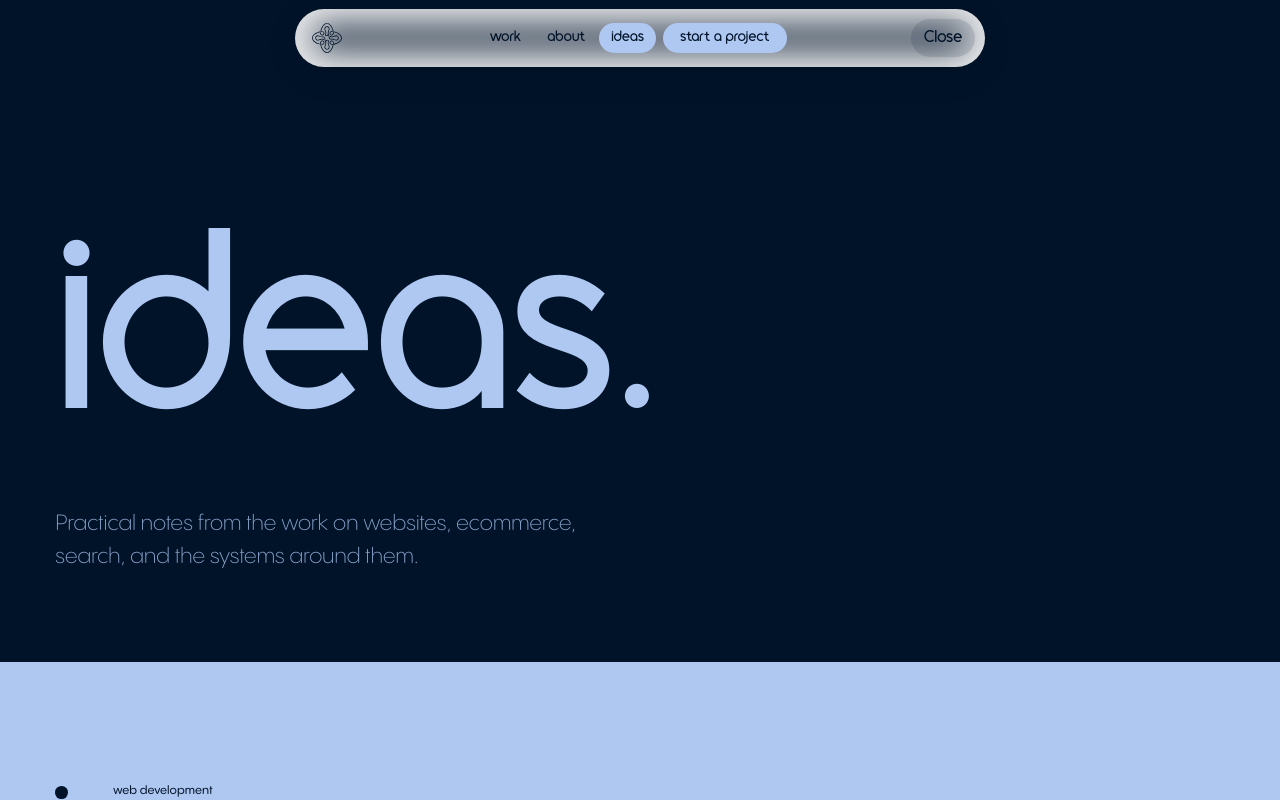
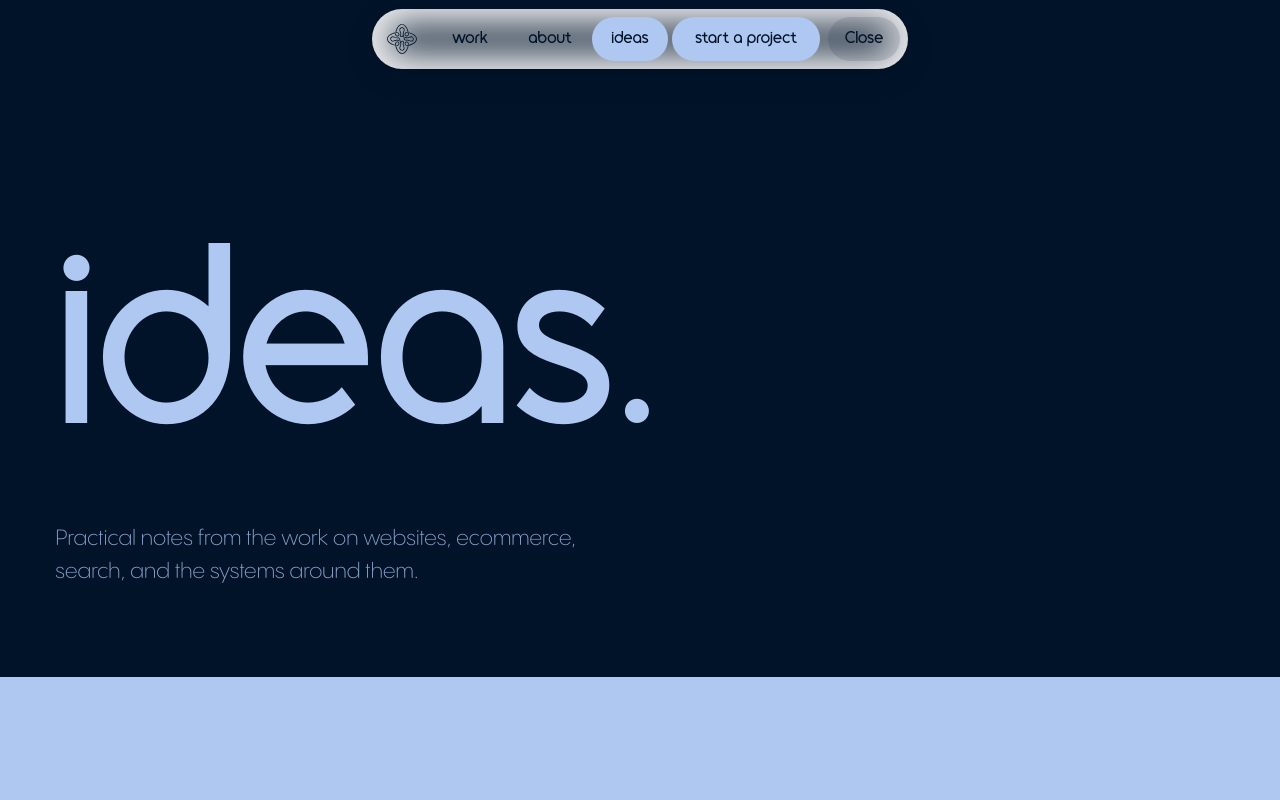
Before and after one commit to cedarandcactus/burgama-site-14.5, a Next.js app: page /ideas in a window 1280 px wide. Both pictures are taken after a click on the button "Open menu". Shown: the top 800 px of the page. Built offline with nearby package versions, Linux system fonts and the light colour scheme.

Commit message:
feat: update header dimensions and padding for cyan-shell layout

```diff
--- a/app/cyan-shell.css
+++ b/app/cyan-shell.css
@@ -3,35 +3,61 @@
   --cyan-ink: var(--palette-powder);
   --cyan-shade: var(--palette-powder-deep);
   --control-basis-width: clamp(18rem, 22vw, 20rem);
-  --header-compact-height: 58px;
-  --header-compact-width: 148px;
+  --header-control-height: 44px;
+  --header-shell-padding: 8px;
+  --header-control-gap: 8px;
+  --header-link-gap: 4px;
+  --header-link-width: 4.75rem;
+  --header-action-width: 9.25rem;
+  --header-toggle-width: 4.5rem;
+  --header-label-size: 1rem;
+  --header-symbol-size: 32px;
+  --header-top-inset: 9px;
+  --header-top: max(var(--header-top-inset), env(safe-area-inset-top, 0px));
+  --header-compact-height: calc(var(--header-control-height) + 2 * var(--header-shell-padding));
+  --header-compact-width: calc(var(--header-control-height) + var(--header-toggle-width) + var(--header-control-gap) + 2 * var(--header-shell-padding));
+  --header-navigation-width: calc(3 * var(--header-link-width) + var(--header-action-width) + 3 * var(--header-link-gap));
+  --header-expanded-width: calc(var(--header-control-height) + var(--header-control-gap) + var(--header-navigation-width) + 2 * var(--header-shell-padding));
+  --header-open-width: calc(var(--header-expanded-width) + var(--header-toggle-width) + var(--header-control-gap));
   --header-surface: var(--palette-powder);
-  --header-clearance: 62px;
+  --header-clearance: calc(var(--header-top) + var(--header-compact-height) + var(--header-control-gap));
   --hero-frame-inset: clamp(12px, 2.2vw, 30px);
   --hero-frame-radius: clamp(24px, 3vw, 42px);
 }
 
+html:has(.cyan-header) {
+  scroll-padding-top: var(--header-clearance);
+}
+
 body .site-header.cyan-header {
+  --header-action-bg: var(--cyan-ink);
+  --header-action-ink: var(--cyan-night);
+  --header-motion: 560ms cubic-bezier(.16, 1, .3, 1);
   position: fixed;
   inset: 0 0 auto;
   z-index: 60;
   display: flex;
   justify-content: center;
   width: 100%;
-  padding: 9px var(--page-gutter) 0;
+  padding: var(--header-top) max(var(--page-gutter), env(safe-area-inset-right, 0px)) 0 max(var(--page-gutter), env(safe-area-inset-left, 0px));
   color: var(--cyan-night);
   background: transparent;
   pointer-events: none;
-  transition: padding 620ms cubic-bezier(.16, 1, .3, 1);
+  transition: padding var(--header-motion);
 }
 
 body .cyan-header .header-inner {
   position: relative;
+  display: flex;
+  align-items: center;
+  justify-content: flex-start;
+  gap: 0;
+  box-sizing: border-box;
   width: var(--header-compact-width);
   height: var(--header-compact-height);
-  max-width: calc(100vw - (2 * var(--page-gutter)));
+  max-width: 100%;
   margin-inline: auto;
-  padding: 8px 10px;
+  padding: var(--header-shell-padding);
   overflow: hidden;
   border: 0;
   border-radius: 999px;
@@ -44,12 +70,11 @@ body .cyan-header .header-inner {
   backdrop-filter: blur(9px);
   pointer-events: auto;
   transition:
-    width 560ms cubic-bezier(.16, 1, .3, 1),
-    height 460ms cubic-bezier(.16, 1, .3, 1),
-    border-radius 460ms cubic-bezier(.16, 1, .3, 1),
-    padding 460ms cubic-bezier(.16, 1, .3, 1),
-    background-color 240ms ease,
-    color 240ms ease;
+    width var(--header-motion),
+    height var(--header-motion),
+    border-radius var(--header-motion),
+    background-color 180ms ease,
+    color 180ms ease;
 }
 
 body .cyan-header .header-inner::before,
@@ -58,22 +83,25 @@ body .cyan-header .header-inner::after {
 }
 
 body .cyan-header[data-menu-open='true'] .header-inner {
-  width: min(690px, calc(100vw - (2 * var(--page-gutter))));
+  width: var(--header-open-width);
 }
 
 body .site-header.cyan-header[data-home='true'][data-condensed='false'] {
-  justify-content: center;
-  padding: calc(var(--hero-frame-inset) + 5px) var(--page-gutter) 0;
+  padding-top: max(calc(var(--hero-frame-inset) + 5px), env(safe-area-inset-top, 0px));
 }
 
-body .cyan-header[data-home='true'] .header-inner {
-  color: var(--cyan-night);
+body .cyan-header[data-home='true'] {
+  --header-action-bg: var(--cyan-night);
+  --header-action-ink: var(--cyan-ink);
 }
 
 body .cyan-header[data-home='true'][data-condensed='false'] .header-inner {
-  width: min(660px, calc(100vw - (2 * var(--page-gutter))));
-  max-width: calc(100vw - (2 * var(--page-gutter)));
-  min-height: clamp(58px, 5vw, 64px);
+  width: var(--header-expanded-width);
+}
+
+body .cyan-header[data-work='true'] {
+  --header-action-bg: var(--brand-navy);
+  --header-action-ink: var(--brand-white);
 }
 
 body .cyan-header[data-work='true'] .header-inner {
@@ -83,22 +111,18 @@ body .cyan-header[data-work='true'] .header-inner {
 body .cyan-header .cyan-header-mark-link {
   display: inline-grid;
   flex: none;
-  width: 44px;
-  height: 44px;
+  width: var(--header-control-height);
+  height: var(--header-control-height);
   place-items: center;
   color: inherit;
   border-radius: 50%;
-}
-
-body .cyan-header .cyan-header-mark-link:focus-visible {
-  outline: 2px solid currentColor;
-  outline-offset: 2px;
+  transition: background-color 180ms ease;
 }
 
 body .cyan-header .cyan-header-mark {
   display: block;
-  width: 32px;
-  height: 32px;
+  width: var(--header-symbol-size);
+  height: var(--header-symbol-size);
   background: currentColor;
   -webkit-mask: url('/burgama-symbol.svg') center / contain no-repeat;
   mask: url('/burgama-symbol.svg') center / contain no-repeat;
@@ -108,66 +132,74 @@ body .cyan-header .cyan-header-mark {
 }
 
 body .cyan-header .header-nav-shell {
-  display: grid;
-  flex: 0 1 auto;
-  grid-template-columns: 0fr;
+  order: 1;
+  flex: none;
+  width: 0;
   min-width: 0;
-  max-width: 0;
+  height: var(--header-control-height);
   margin-left: 0;
-  clip-path: inset(0 100% 0 0 round 999px);
   opacity: 0;
   visibility: hidden;
-  transform: translateX(-6px) scale(.98);
-  transform-origin: left center;
+  pointer-events: none;
   transition:
-    grid-template-columns 520ms cubic-bezier(.16, 1, .3, 1),
-    max-width 520ms cubic-bezier(.16, 1, .3, 1),
-    margin-left 520ms cubic-bezier(.16, 1, .3, 1),
-    clip-path 460ms cubic-bezier(.16, 1, .3, 1),
-    opacity 220ms ease,
-    transform 460ms cubic-bezier(.16, 1, .3, 1),
-    visibility 0s 520ms;
+    width var(--header-motion),
+    margin-left var(--header-motion),
+    opacity 180ms ease,
+    visibility 0s 560ms;
 }
 
 body .cyan-header[data-menu-open='true'] .header-nav-shell,
 body .cyan-header[data-home='true'][data-condensed='false'] .header-nav-shell {
-  grid-template-columns: 1fr;
-  max-width: 500px;
-  margin-left: 4px;
-  clip-path: inset(0 round 999px);
+  width: var(--header-navigation-width);
+  margin-left: var(--header-control-gap);
   opacity: 1;
   visibility: visible;
-  transform: translateX(0) scale(1);
-  transition-delay: 0s, 0s, 0s, 0s, 90ms, 0s, 0s;
-}
-
-body .cyan-header[data-menu-open='true'] .header-nav-shell {
-  flex: 1 1 auto;
+  pointer-events: auto;
+  transition-delay: 0s, 0s, 90ms, 0s;
 }
 
 body .cyan-header .header-nav {
   display: flex;
   align-items: center;
+  justify-content: flex-start;
+  gap: var(--header-link-gap);
+  width: var(--header-navigation-width);
+  min-width: 0;
+}
+
+body .cyan-header .header-nav a,
+body .cyan-header .cyan-menu-trigger {
+  display: inline-flex;
+  flex: none;
+  align-items: center;
   justify-content: center;
-  gap: 2px;
-  min-width: 0;
-  overflow: hidden;
+  box-sizing: border-box;
+  height: var(--header-control-height);
+  min-height: var(--header-control-height);
+  margin: 0;
+  padding: 0 12px;
+  border: 0;
+  border-radius: 999px;
+  color: inherit;
+  font-family: var(--font-cenura), sans-serif;
+  font-size: var(--header-label-size);
+  font-weight: 400;
+  font-kerning: normal;
+  font-feature-settings: 'kern' 1;
+  letter-spacing: normal;
+  line-height: 1;
+  text-align: center;
+  text-decoration: none;
+  white-space: nowrap;
+  -webkit-tap-highlight-color: transparent;
+  touch-action: manipulation;
 }
 
 body .cyan-header .header-nav a {
   position: relative;
-  flex: none;
-  padding: 8px 12px;
-  color: inherit;
-  border-radius: 999px;
-  font-family: var(--font-cenura);
-  font-size: clamp(14px, 1vw, 16px);
-  font-weight: 400;
-  line-height: 1;
-  text-decoration: none;
-  white-space: nowrap;
+  width: var(--header-link-width);
   opacity: 0;
-  transform: translateX(10px);
+  transform: translateX(8px);
   transition: color 180ms ease, background-color 180ms ease, opacity 180ms ease, transform 360ms cubic-bezier(.16, 1, .3, 1);
 }
 
@@ -178,91 +210,59 @@ body .cyan-header[data-home='true'][data-condensed='false'] .header-nav a {
 }
 
 body .cyan-header[data-menu-open='true'] .header-nav a:nth-child(1),
-body .cyan-header[data-home='true'][data-condensed='false'] .header-nav a:nth-child(1) { transition-delay: 45ms; }
+body .cyan-header[data-home='true'][data-condensed='false'] .header-nav a:nth-child(1) { transition-delay: 0s, 0s, 45ms, 45ms; }
 body .cyan-header[data-menu-open='true'] .header-nav a:nth-child(2),
-body .cyan-header[data-home='true'][data-condensed='false'] .header-nav a:nth-child(2) { transition-delay: 75ms; }
+body .cyan-header[data-home='true'][data-condensed='false'] .header-nav a:nth-child(2) { transition-delay: 0s, 0s, 75ms, 75ms; }
 body .cyan-header[data-menu-open='true'] .header-nav a:nth-child(3),
-body .cyan-header[data-home='true'][data-condensed='false'] .header-nav a:nth-child(3) { transition-delay: 105ms; }
+body .cyan-header[data-home='true'][data-condensed='false'] .header-nav a:nth-child(3) { transition-delay: 0s, 0s, 105ms, 105ms; }
 body .cyan-header[data-menu-open='true'] .header-nav a:nth-child(4),
-body .cyan-header[data-home='true'][data-condensed='false'] .header-nav a:nth-child(4) { transition-delay: 135ms; }
+body .cyan-header[data-home='true'][data-condensed='false'] .header-nav a:nth-child(4) { transition-delay: 0s, 0s, 135ms, 135ms; }
 
-body .cyan-header .header-nav a:is(:hover, :focus-visible),
-body .cyan-header .header-nav a[aria-current='page'] {
-  color: var(--cyan-night);
-  background: var(--cyan-ink);
-}
-
-body .cyan-header[data-home='true'] .header-nav a:is(:hover, :focus-visible),
-body .cyan-header[data-home='true'] .header-nav a[aria-current='page'] {
-  color: var(--cyan-ink);
-  background: var(--cyan-night);
-}
-
-body .cyan-header[data-work='true'] .header-nav a:is(:hover, :focus-visible),
-body .cyan-header[data-work='true'] .header-nav a[aria-current='page'] {
-  color: var(--brand-white);
-  background: var(--brand-navy);
+body .cyan-header .header-nav a:is([aria-current='page'], :focus-visible, :active) {
+  color: var(--header-action-ink);
+  background: var(--header-action-bg);
 }
 
 body .cyan-header .header-nav a.header-contact {
-  margin-left: 5px;
-  padding-inline: 17px;
-  color: var(--cyan-night);
-  background: var(--cyan-ink);
-}
-
-body .cyan-header[data-home='true'] .header-nav a.header-contact {
-  color: var(--cyan-ink);
-  background: var(--cyan-night);
-}
-
-body .cyan-header[data-work='true'] .header-nav a.header-contact {
-  color: var(--brand-white);
-  background: var(--brand-navy);
+  width: var(--header-action-width);
+  padding-inline: 16px;
+  color: var(--header-action-ink);
+  background: var(--header-action-bg);
 }
 
 body .cyan-header .cyan-menu-trigger {
-  display: inline-grid;
-  flex: none;
-  place-items: center;
-  width: 64px;
-  min-width: 64px;
-  min-height: 38px;
-  padding: 0 12px;
+  position: relative;
+  order: 2;
+  width: var(--header-toggle-width);
+  min-width: 0;
+  margin-left: var(--header-control-gap);
   overflow: hidden;
-  color: inherit;
   background: transparent;
-  border: 0;
-  border-radius: 999px;
-  font-family: var(--font-cenura);
-  font-size: 16px;
-  font-weight: 400;
-  line-height: 1;
   cursor: pointer;
-  text-align: center;
   opacity: 1;
-  transform: translateX(0);
+  visibility: visible;
   transition:
-    width 520ms cubic-bezier(.16, 1, .3, 1),
-    min-width 520ms cubic-bezier(.16, 1, .3, 1),
-    padding 520ms cubic-bezier(.16, 1, .3, 1),
+    width var(--header-motion),
+    margin-left var(--header-motion),
+    padding var(--header-motion),
     opacity 180ms ease,
-    transform 520ms cubic-bezier(.16, 1, .3, 1),
+    visibility 0s,
     color 180ms ease,
     background-color 180ms ease;
 }
 
 body .cyan-header[data-home='true'][data-condensed='false'] .cyan-menu-trigger {
   width: 0;
-  min-width: 0;
+  margin-left: 0;
   padding-inline: 0;
   pointer-events: none;
   opacity: 0;
-  transform: translateX(18px);
+  visibility: hidden;
 }
 
 body .cyan-header .cyan-menu-labels {
   display: grid;
+  flex: none;
   min-width: 4.15ch;
 }
 
@@ -291,8 +291,9 @@ body .cyan-header[data-menu-open='true'] .cyan-menu-label-close {
   transform: translateY(0);
 }
 
-body .cyan-header[data-menu-open='true'] .cyan-menu-trigger {
-  color: inherit;
+body .cyan-header[data-menu-open='true'] .cyan-menu-trigger,
+body .cyan-header .cyan-menu-trigger:active,
+body .cyan-header .cyan-header-mark-link:active {
   background: color-mix(in srgb, currentColor 12%, transparent);
 }
 
@@ -307,12 +308,18 @@ body .modular-button {
 }
 
 @media (hover: hover) and (pointer: fine) {
-  body .cyan-header .header-nav a.header-contact:hover {
-    color: inherit;
-    background: transparent;
+  body .cyan-header .header-nav a:hover {
+    color: var(--header-action-ink);
+    background: var(--header-action-bg);
   }
 
-  body .cyan-header .cyan-menu-trigger:hover {
+  body .cyan-header .header-nav a.header-contact:hover {
+    color: var(--header-action-ink);
+    background: color-mix(in srgb, var(--header-action-bg) 86%, var(--header-action-ink));
+  }
+
+  body .cyan-header .cyan-menu-trigger:hover,
+  body .cyan-header .cyan-header-mark-link:hover {
     background: color-mix(in srgb, currentColor 12%, transparent);
   }
 
@@ -323,9 +330,9 @@ body .modular-button {
   }
 }
 
-.cyan-header :focus-visible {
+body .cyan-header :is(a, button):focus-visible {
   outline: 2px solid currentColor;
-  outline-offset: 3px;
+  outline-offset: -3px;
 }
 
 body:has(.cyan-header) #main {
@@ -355,13 +362,6 @@ body:has(.cyan-header[data-home='true']) #main {
   to { opacity: 1; transform: none; }
 }
 
-@media (prefers-reduced-motion: reduce) {
-  .cyan-header,
-  #main > :first-child {
-    animation: none;
-  }
-}
-
 @supports not ((backdrop-filter: blur(1px)) or (-webkit-backdrop-filter: blur(1px))) {
   body .cyan-header .header-inner {
     background: var(--header-surface);
@@ -378,161 +378,106 @@ body:has(.cyan-header[data-home='true']) #main {
 
 @media (max-width: 699px) {
   :root {
-    --header-clearance: 62px;
-    --header-compact-width: 136px;
+    --header-top-inset: 8px;
     --hero-frame-inset: 8px;
     --hero-frame-radius: 27px;
   }
 
   body .site-header.cyan-header,
   body .site-header.cyan-header[data-home='true'][data-condensed='false'] {
-    justify-content: center;
-    padding: 7px 8px 0;
+    padding: var(--header-top) max(12px, env(safe-area-inset-right, 0px)) 0 max(12px, env(safe-area-inset-left, 0px));
   }
 
   body .cyan-header .header-inner,
   body .cyan-header[data-home='true'][data-condensed='false'] .header-inner {
-    width: min(var(--header-compact-width), calc(100vw - 16px));
-    max-width: calc(100vw - 16px);
-    height: 52px;
-    min-height: 52px;
-    padding: 7px;
-    border-radius: 999px;
+    flex-wrap: wrap;
+    align-items: flex-start;
+    align-content: flex-start;
+    width: var(--header-compact-width);
   }
 
   body .cyan-header[data-menu-open='true'] .header-inner,
   body .cyan-header[data-home='true'][data-condensed='false'][data-menu-open='true'] .header-inner {
-    width: calc(100vw - 16px);
-    height: 56px;
-    min-height: 56px;
-    padding: 7px;
+    width: min(100%, 400px);
+    height: calc(3 * var(--header-control-height) + 2 * var(--header-control-gap) + 2 * var(--header-shell-padding));
+    max-height: calc(100dvh - var(--header-top) - max(12px, env(safe-area-inset-bottom, 0px)));
+    overflow-y: auto;
+    overscroll-behavior: contain;
+    border-radius: 30px;
+    box-shadow:
+      0 8px 32px rgb(0 0 0 / 10%),
+      inset 0 0 96px 54px rgb(255 255 255 / 90%);
   }
 
-  body .cyan-header .cyan-header-mark-link {
-    width: 38px;
-    height: 38px;
+  body .cyan-header .header-nav-shell,
+  body .cyan-header[data-home='true'][data-condensed='false'] .header-nav-shell {
+    order: 2;
+    width: 100%;
+    height: 0;
+    margin: 0;
+    overflow: hidden;
   }
 
   body .cyan-header[data-menu-open='true'] .header-nav-shell {
-    flex: 1 1 auto;
-    width: auto;
-    max-width: 100%;
-    margin-left: 2px;
+    width: 100%;
+    height: calc(2 * var(--header-control-height) + var(--header-control-gap));
+    margin: var(--header-control-gap) 0 0;
   }
 
-  body .cyan-header[data-menu-open='true'] .header-nav {
+  body .cyan-header .header-nav {
     display: grid;
-    grid-template-columns: repeat(3, minmax(42px, .75fr)) minmax(106px, 1.4fr);
-    gap: 3px;
+    grid-template-columns: repeat(3, minmax(0, 1fr));
+    gap: var(--header-control-gap);
     width: 100%;
-    overflow: visible;
   }
 
   body .cyan-header .header-nav a {
+    width: 100%;
     min-width: 0;
-    padding: 9px 5px;
-    font-size: 13px;
-    text-align: center;
+    background: color-mix(in srgb, currentColor 6%, transparent);
   }
 
   body .cyan-header .header-nav a.header-contact {
-    margin-left: 0;
-    padding-inline: 8px;
+    grid-column: 1 / -1;
+    width: 100%;
+    background: var(--header-action-bg);
   }
 
   body .cyan-header .cyan-menu-trigger,
   body .cyan-header[data-home='true'][data-condensed='false'] .cyan-menu-trigger {
-    width: 64px;
-    min-width: 64px;
-    min-height: 38px;
+    order: 1;
+    width: var(--header-toggle-width);
+    margin-left: auto;
     padding-inline: 12px;
-    font-size: 16px;
     pointer-events: auto;
     opacity: 1;
-    transform: translateX(0);
-  }
-
-  body .cyan-header[data-menu-open='true'] .cyan-menu-trigger {
-    width: 64px;
-    min-width: 64px;
-    padding-inline: 6px;
-  }
-
-  body:has(.cyan-header[data-menu-open='true']) #main {
-    padding-top: 66px;
+    visibility: visible;
   }
 }
 
-@media (max-width: 479px) {
-  body .cyan-header[data-menu-open='true'] .header-inner,
-  body .cyan-header[data-home='true'][data-condensed='false'][data-menu-open='true'] .header-inner {
-    display: grid;
-    grid-template-areas:
-      'mark trigger'
-      'navigation navigation';
-    grid-template-columns: auto 1fr;
-    row-gap: 8px;
-    width: calc(100vw - 16px);
-    height: 116px;
-    min-height: 116px;
-    padding: 8px;
-    border-radius: 26px;
-    box-shadow:
-      0 8px 32px rgb(0 0 0 / 10%),
-      inset 0 0 64px 36px rgb(255 255 255 / 90%);
-  }
-
-  body .cyan-header[data-menu-open='true'] .cyan-header-mark-link {
-    grid-area: mark;
-  }
-
-  body .cyan-header[data-menu-open='true'] .header-nav-shell {
-    grid-area: navigation;
-    width: 100%;
-    margin: 0;
-  }
-
-  body .cyan-header[data-menu-open='true'] .cyan-menu-trigger {
-    grid-area: trigger;
-    justify-self: end;
-  }
-
-  body:has(.cyan-header[data-menu-open='true']) #main {
-    padding-top: 124px;
-  }
-}
-
-@media (max-width: 350px) {
-  body .cyan-header .header-nav a {
-    padding-inline: 3px;
-    font-size: 11.5px;
-  }
-
-  body .cyan-header[data-menu-open='true'] .header-nav {
-    grid-template-columns: repeat(3, minmax(0, .72fr)) minmax(96px, 1.5fr);
-  }
-}
-
-@media (max-height: 520px) and (orientation: landscape) {
+@media (max-width: 900px) and (max-height: 520px) {
   :root {
-    --header-clearance: 54px;
+    --header-top-inset: 5px;
     --hero-frame-inset: 7px;
     --hero-frame-radius: 23px;
   }
 
   body .site-header.cyan-header,
   body .site-header.cyan-header[data-home='true'][data-condensed='false'] {
-    padding-top: 5px;
+    padding-top: var(--header-top);
+  }
+}
+
+@media (prefers-reduced-motion: reduce) {
+  body .cyan-header,
+  body .cyan-header *,
+  #main > :first-child {
+    animation: none !important;
+    transition: none !important;
   }
 
-  body .cyan-header .header-inner,
-  body .cyan-header[data-home='true'][data-condensed='false'] .header-inner {
-    min-height: 40px;
-    padding-block: 2px;
-  }
-
-  body .cyan-header .cyan-menu-trigger,
-  body .cyan-header[data-home='true'][data-condensed='false'] .cyan-menu-trigger {
-    min-height: 36px;
+  body .cyan-header .cyan-header-mark {
+    transform: none;
+    will-change: auto;
   }
 }
--- a/components/corner-shell.tsx
+++ b/components/corner-shell.tsx
@@ -20,8 +20,14 @@ export function CornerShell() {
   const header = useRef<HTMLElement>(null)
 
   function closeMenu({ restoreFocus = false } = {}) {
+    const navigationHasFocus = header.current
+      ?.querySelector('.header-nav')
+      ?.contains(document.activeElement)
+
+    if (restoreFocus || (condensedRef.current && navigationHasFocus)) {
+      trigger.current?.focus({ preventScroll: true })
+    }
     setOpen(false)
-    if (restoreFocus) trigger.current?.focus()
   }
 
   useEffect(() => {
@@ -36,8 +42,10 @@ export function CornerShell() {
 
     function commitCondensed(next: boolean) {
       if (condensedRef.current === next) return
-      if (!next && document.activeElement === trigger.current) {
-        header.current?.querySelector<HTMLAnchorElement>('.header-nav a')?.focus()
+      const activeElement = document.activeElement
+      const navigationHasFocus = header.current?.querySelector('.header-nav')?.contains(activeElement)
+      if ((next && navigationHasFocus) || (!next && activeElement === trigger.current)) {
+        header.current?.querySelector<HTMLAnchorElement>('.cyan-header-mark-link')?.focus({ preventScroll: true })
       }
       condensedRef.current = next
       setCondensed(next)
@@ -121,6 +129,22 @@ export function CornerShell() {
         <Link className="cyan-header-mark-link" href="/" aria-label="Home">
           <span className="cyan-header-mark" aria-hidden="true" />
         </Link>
+        <button
+          ref={trigger}
+          type="button"
+          className="cyan-menu-trigger font-serif"
+          aria-label={open ? 'Close menu' : 'Open menu'}
+          aria-expanded={open}
+          aria-controls="primary-navigation"
+          aria-hidden={!condensed}
+          tabIndex={condensed ? 0 : -1}
+          onClick={() => setOpen((value) => !value)}
+        >
+          <span className="cyan-menu-labels" aria-hidden="true">
+            <span className="cyan-menu-label cyan-menu-label-menu">Menu</span>
+            <span className="cyan-menu-label cyan-menu-label-close">Close</span>
+          </span>
+        </button>
         <div
           id="primary-navigation"
           className="header-nav-shell"
@@ -141,22 +165,6 @@ export function CornerShell() {
             ))}
           </nav>
         </div>
-        <button
-          ref={trigger}
-          type="button"
-          className="cyan-menu-trigger font-serif"
-          aria-label={open ? 'Close menu' : 'Open menu'}
-          aria-expanded={open}
-          aria-controls="primary-navigation"
-          aria-hidden={!condensed}
-          tabIndex={condensed ? 0 : -1}
-          onClick={() => setOpen((value) => !value)}
-        >
-          <span className="cyan-menu-labels" aria-hidden="true">
-            <span className="cyan-menu-label cyan-menu-label-menu">Menu</span>
-            <span className="cyan-menu-label cyan-menu-label-close">Close</span>
-          </span>
-        </button>
       </div>
     </header>
   )
```
